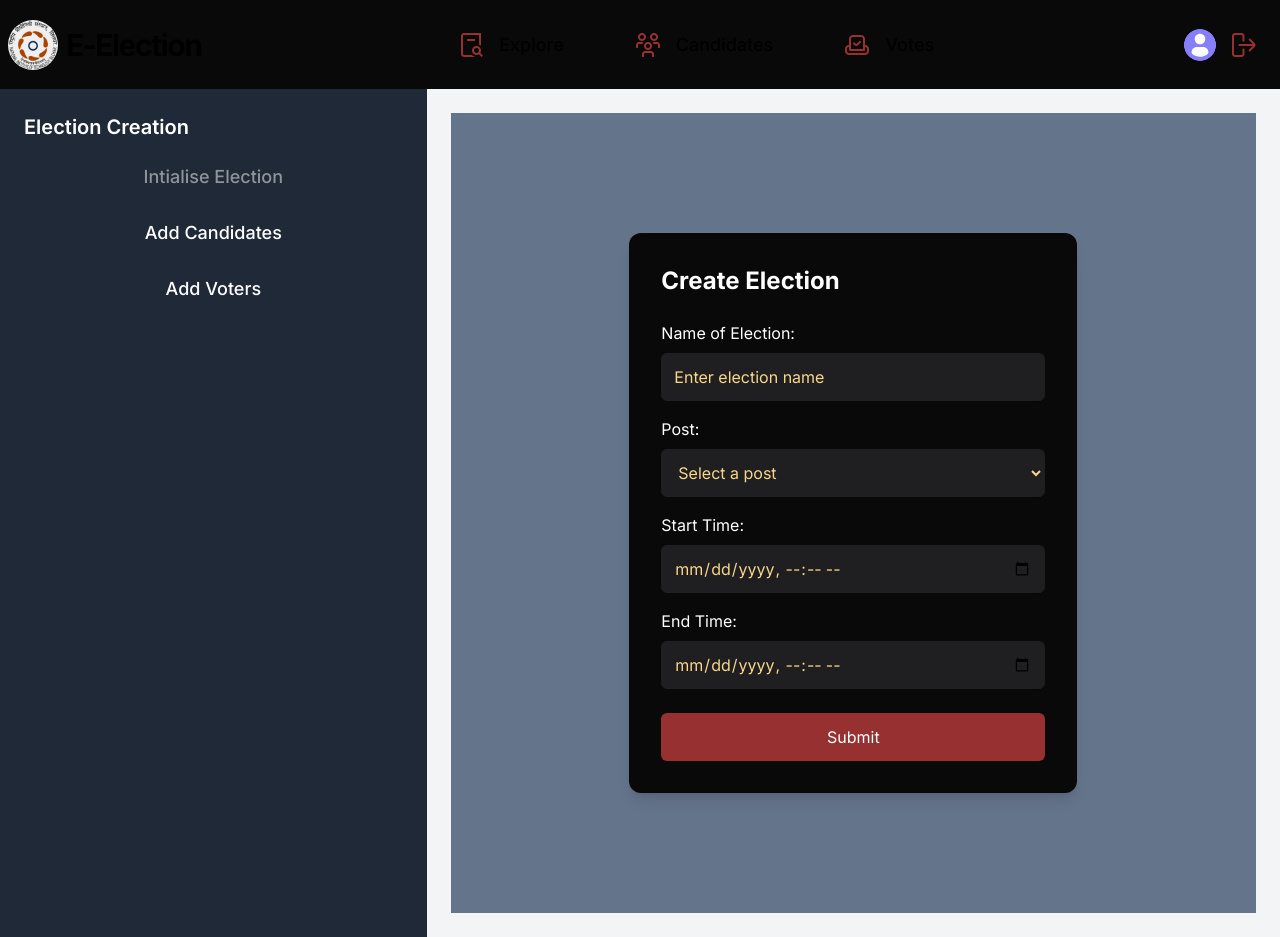
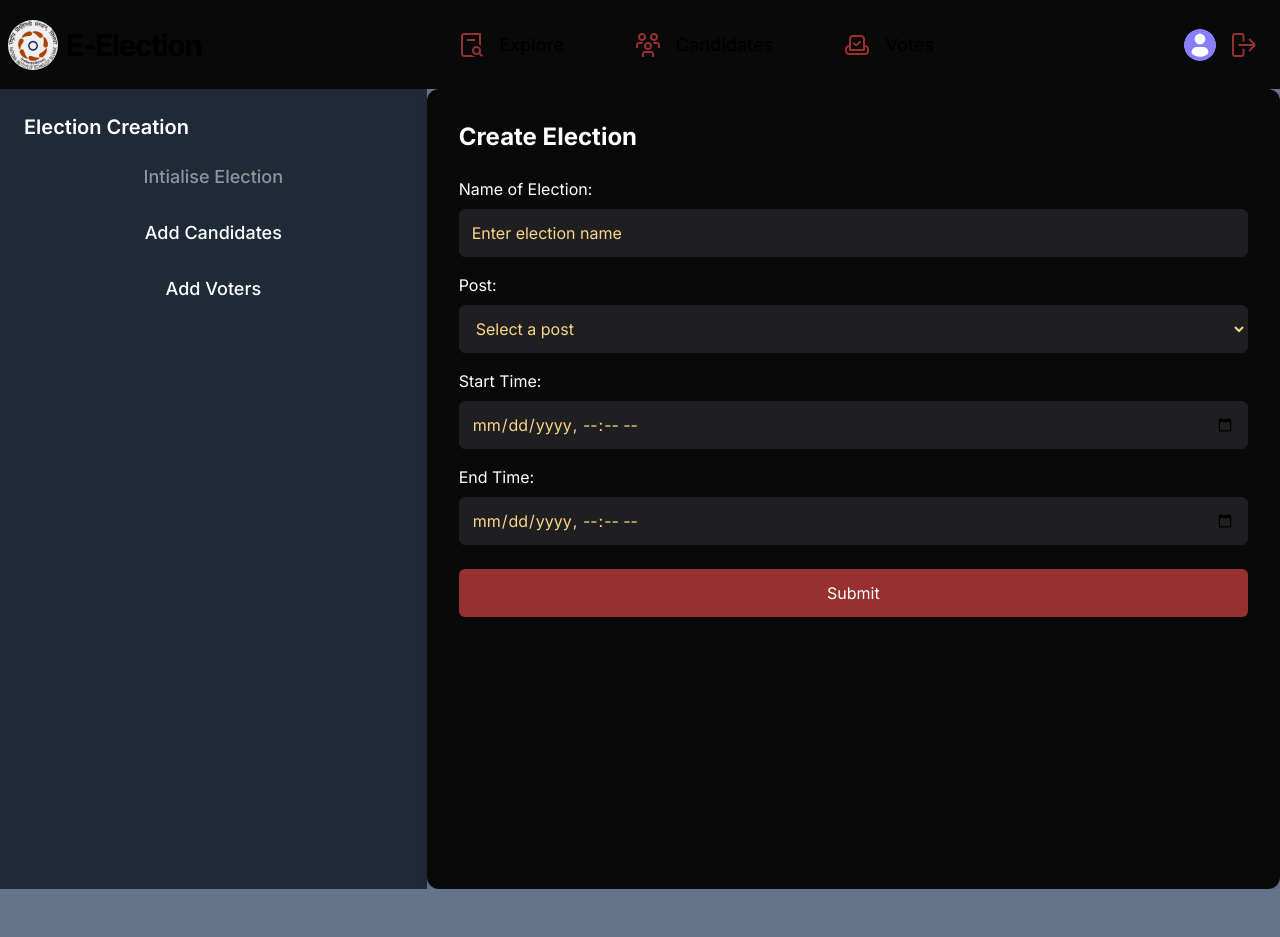
Before and after one commit to anybub/intern-frontend, a React (Vite) app: page /createElection in a window 1280 px wide. After the commit the page ends 889 px from the top, so only its background shows below. Built offline with nearby package versions, Linux system fonts and the light colour scheme.

Commit message:
chore: Refactor AddCandidate and CreateElection components

```diff
--- a/src/_root/pages/admin/AddCandidate.tsx
+++ b/src/_root/pages/admin/AddCandidate.tsx
@@ -10,14 +10,13 @@ const App = () => {
     };
 
     return (
-    <div className="container mx-auto p-4">
+        <div className="container mx-auto p-4 bg-slate-500 ">
             <h1 className="text-2xl font-bold mb-4">Add Candidate</h1>
             <form
                 className="flex w-[100%]  items-center justify-center gap-4"
                 onSubmit={(e) => {
                     e.preventDefault();
-        }}
-      >
+                }}>
                 <input
                     type="email"
                     id="email"
@@ -31,8 +30,7 @@ const App = () => {
                 <button
                     type="submit"
                     onSubmit={handleSubmit}
-          className="bg-blue-500 flex items-center justify-center  w-[10%] text-white p-2 rounded"
-        >
+                    className="bg-blue-500 flex items-center justify-center  w-[10%] text-white p-2 rounded">
                     Search
                 </button>
             </form>
--- a/src/_root/pages/admin/CreateElection.tsx
+++ b/src/_root/pages/admin/CreateElection.tsx
@@ -42,10 +42,10 @@ const CreateElection = () => {
     };
 
     return (
-        <div className="flex justify-center items-center min-h-screen bg-slate-500 py-10 px-5 w-full">
+        <div className="flex  min-h-screen bg-slate-500  w-full">
             <form
                 onSubmit={handleSubmit}
-                className="bg-dark-2 p-8 rounded-xl shadow-lg max-w-md w-full m-12 ">
+                className="bg-dark-2 p-8 rounded-xl shadow-lg  w-full">
                 <h2 className="text-2xl font-bold mb-6 text-white">
                     Create Election
                 </h2>
--- a/src/components/shared/Sidebar.tsx
+++ b/src/components/shared/Sidebar.tsx
@@ -27,7 +27,7 @@ const Sidebar = () => {
                     Add Voters
                 </Button>
             </div>
-            <div className="col-span-2 bg-gray-100 p-6">
+            <div className="col-span-2 bg-gray-100">
                 {show === 0 && <CreateElection />}
                 {show === 1 && <AddCandidate />}
             </div>
```
Lines whose indentation alone changed are shown as unchanged.
